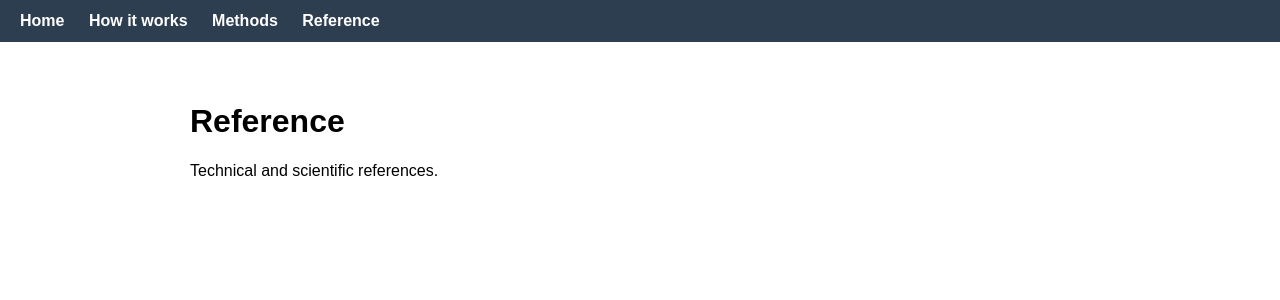
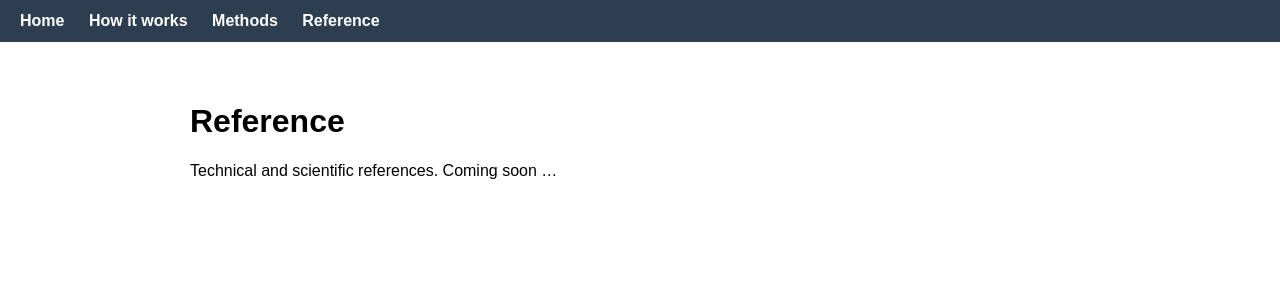
Before and after one commit to JoaoAlirio/geemod, a Jekyll site: the page built from reference.md, in a window 1280 px wide. Shown: the top 300 px of the page. Built offline with Jekyll 4.4.1, drawn with Linux system fonts in a browser that asks for light colours; our own code applies the rules of GitHub Pages for plain Markdown files.

Commit message:
Revise reference.md with upcoming content notice
Updated reference section with a note about upcoming content.

```diff
--- a/reference.md
+++ b/reference.md
@@ -1,8 +1,8 @@
 ---
+layout: default
 title: Reference
-nav_order: 4
 ---
 
 # Reference
 
-Technical and scientific references.
+Technical and scientific references. Coming soon ...
```
